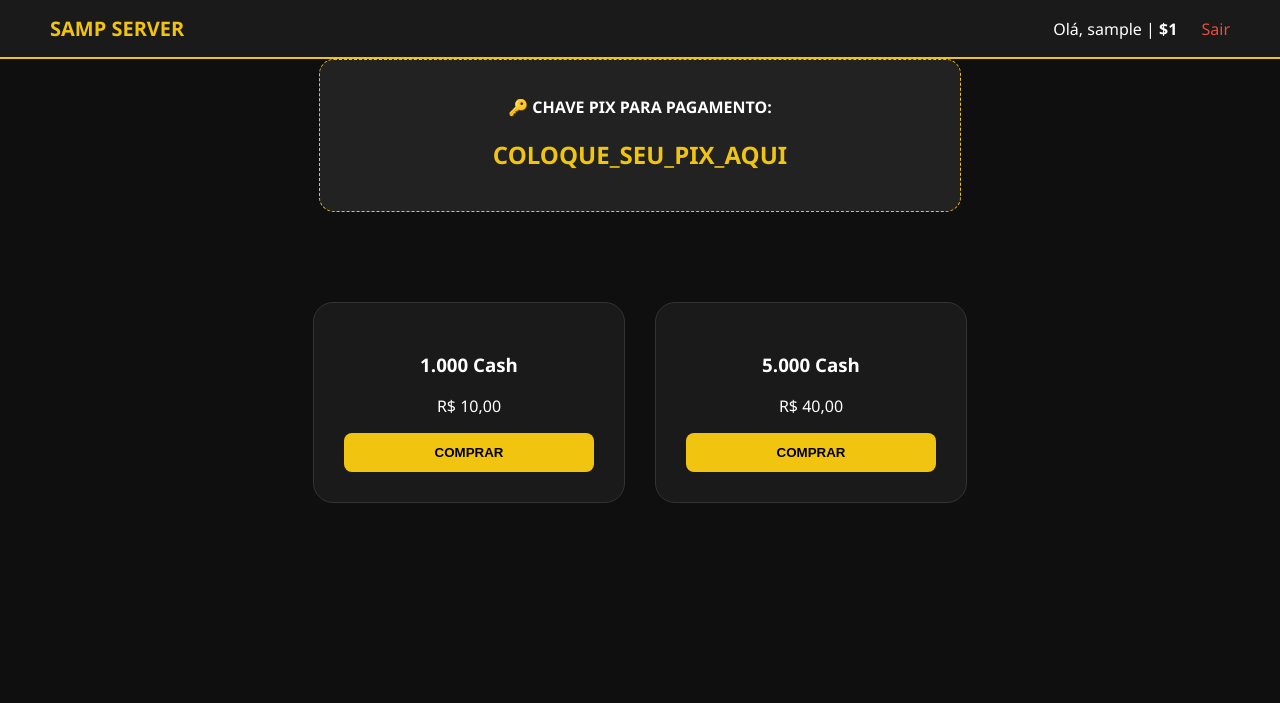
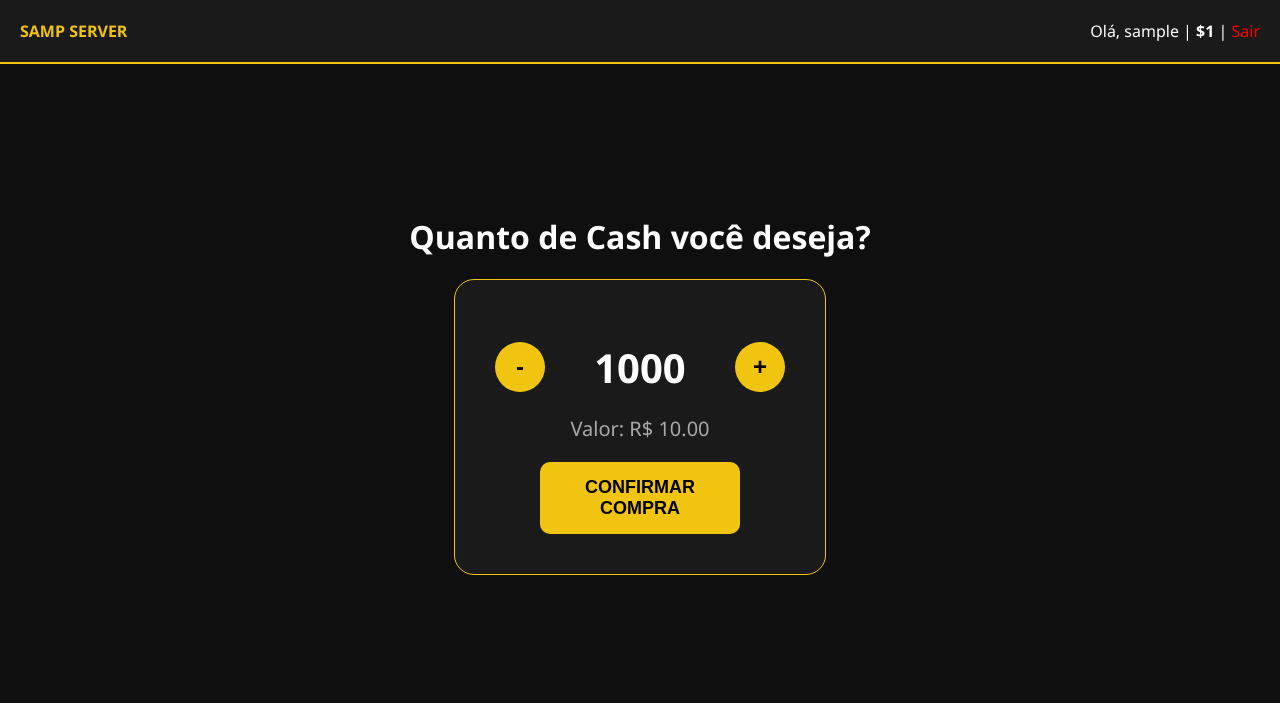
Before and after one commit to chavexochespirito-creator/Aether-RPG, a Node server app: template views/shop.ejs in a window 1280 px wide. Shown: the top 703 px of the page. Run offline with Node 20, Linux system fonts and the light colour scheme; the template is opened without the code that fills it: values that come from a table or form of the project are taken from there, others are empty; tables that the repository leaves empty hold one stand-in row (values such as "Sample post"); some libraries are stand-ins or nearby versions.

Commit message:
Update shop.ejs

```diff
--- a/views/shop.ejs
+++ b/views/shop.ejs
@@ -1,38 +1,50 @@
 <!DOCTYPE html>
 <html lang="pt-br">
 <head>
-    <meta charset="UTF-8"><title>Loja VIP - SAMP</title>
+    <meta charset="UTF-8"><title>Loja SAMP</title>
     <style>
-        :root { --primary: #f1c40f; --dark: #0f0f0f; --card: #1a1a1a; }
-        body { background: var(--dark); color: white; font-family: 'Segoe UI', sans-serif; margin: 0; }
-        nav { background: var(--card); padding: 15px 50px; display: flex; justify-content: space-between; align-items: center; border-bottom: 2px solid var(--primary); }
-        .container { display: flex; justify-content: center; gap: 30px; padding: 50px; flex-wrap: wrap; }
-        .card { background: var(--card); padding: 30px; border-radius: 20px; border: 1px solid #333; width: 250px; text-align: center; }
-        button { width: 100%; padding: 12px; background: var(--primary); border: none; border-radius: 8px; font-weight: bold; cursor: pointer; }
-        .pix-box { background: #222; padding: 20px; border-radius: 15px; max-width: 600px; margin: 0 auto 40px; border: 1px dashed var(--primary); text-align: center; }
+        body { background: #0f0f0f; color: white; font-family: 'Segoe UI', sans-serif; margin: 0; text-align: center; }
+        nav { background: #1a1a1a; padding: 20px; display: flex; justify-content: space-between; border-bottom: 2px solid #f1c40f; }
+        .shop-container { display: flex; justify-content: center; align-items: center; height: 80vh; flex-direction: column; }
+        .cash-selector { background: #1a1a1a; padding: 40px; border-radius: 20px; border: 1px solid #f1c40f; }
+        .counter { display: flex; justify-content: center; align-items: center; gap: 20px; margin: 20px 0; }
+        .btn-count { background: #f1c40f; border: none; width: 50px; height: 50px; border-radius: 50%; font-size: 24px; font-weight: bold; cursor: pointer; }
+        #cash-value { font-size: 40px; font-weight: bold; min-width: 150px; }
+        .price-tag { font-size: 20px; color: #aaa; margin-bottom: 20px; }
+        .btn-buy { width: 200px; padding: 15px; background: #f1c40f; border: none; border-radius: 10px; font-weight: bold; cursor: pointer; font-size: 18px; }
     </style>
 </head>
 <body>
     <nav>
-        <div style="font-size: 20px; font-weight: bold; color: var(--primary);">SAMP SERVER</div>
-        <div class="nav-links">
-            <span>Olá, <%= user.username %> | <b>$<%= user.cash %></b></span>
-            <a href="/logout" style="color: #e74c3c; margin-left: 20px; text-decoration: none;">Sair</a>
-        </div>
+        <div style="color: #f1c40f; font-weight: bold;">SAMP SERVER</div>
+        <div>Olá, <%= user.username %> | <b>$<%= user.cash %></b> | <a href="/logout" style="color: red; text-decoration: none;">Sair</a></div>
     </nav>
-    <div class="pix-box">
-        <p>🔑 <b>CHAVE PIX PARA PAGAMENTO:</b></p>
-        <h2 style="color: var(--primary);">COLOQUE_SEU_PIX_AQUI</h2>
-    </div>
-    <div class="container">
-        <div class="card">
-            <h3>1.000 Cash</h3><p>R$ 10,00</p>
-            <form action="/buy" method="POST"><input type="hidden" name="amount" value="1000"><button type="submit">COMPRAR</button></form>
-        </div>
-        <div class="card">
-            <h3>5.000 Cash</h3><p>R$ 40,00</p>
-            <form action="/buy" method="POST"><input type="hidden" name="amount" value="5000"><button type="submit">COMPRAR</button></form>
+    <div class="shop-container">
+        <h1>Quanto de Cash você deseja?</h1>
+        <div class="cash-selector">
+            <div class="counter">
+                <button class="btn-count" onclick="changeCash(-100)">-</button>
+                <div id="cash-value">1000</div>
+                <button class="btn-count" onclick="changeCash(100)">+</button>
+            </div>
+            <div class="price-tag">Valor: R$ <span id="price">10.00</span></div>
+            <form action="/create-payment" method="POST">
+                <input type="hidden" name="cashAmount" id="input-cash" value="1000">
+                <input type="hidden" name="amount" id="input-price" value="10.00">
+                <button class="btn-buy" type="submit">CONFIRMAR COMPRA</button>
+            </form>
         </div>
     </div>
+    <script>
+        let cash = 1000;
+        function changeCash(val) {
+            cash += val;
+            if(cash < 100) cash = 100;
+            document.getElementById('cash-value').innerText = cash;
+            document.getElementById('input-cash').value = cash;
+            document.getElementById('price').innerText = (cash / 100).toFixed(2);
+            document.getElementById('input-price').value = (cash / 100).toFixed(2);
+        }
+    </script>
 </body>
 </html>
```
